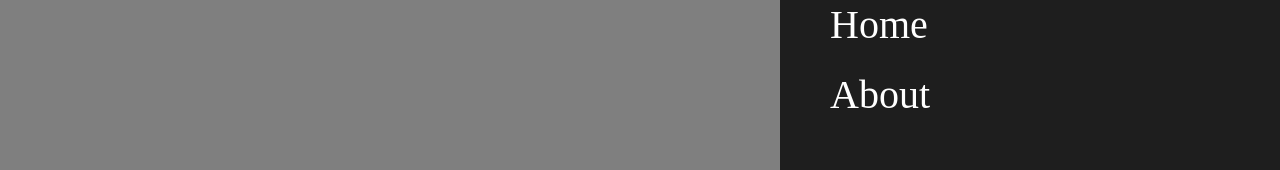
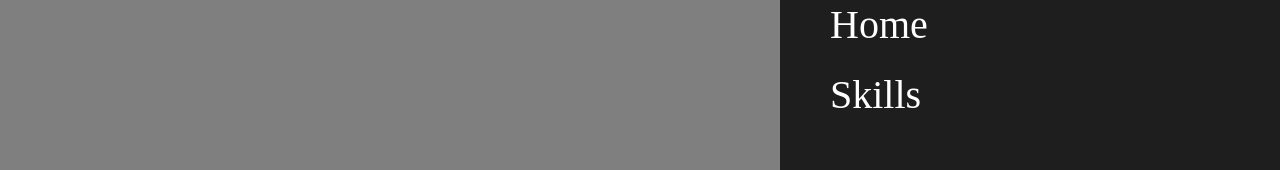
Before and after one commit to kyeryoong/youngwookim.me, a Next.js app: page / in a window 1280 px wide. Both pictures are taken after a click on the element 1106 px from the left and 75 px from the top of the page. Shown: the part 150-320 px from the top of the page. Built offline with nearby package versions, Linux system fonts and the light colour scheme.

Commit message:
chore: 메뉴바 기능 수정

```diff
--- a/src/components/header/menuBar/index.tsx
+++ b/src/components/header/menuBar/index.tsx
@@ -3,11 +3,19 @@ import store from '../../../stores/store';
 import { observer } from 'mobx-react';
 
 const MenuBar = observer(() => {
+  const handleMenuClick = () => {
+    store.setIsMenuOpen(false);
+  };
+
   return (
     <>
       <S.MeunBarWrapper className={store.isMenuOpen ? 'show' : 'hide'}>
-        <S.Menu>Home</S.Menu>
-        <S.Menu>About</S.Menu>
+        <S.Menu onClick={handleMenuClick} href="/">
+          Home
+        </S.Menu>
+        <S.Menu onClick={handleMenuClick} href="/skills">
+          Skills
+        </S.Menu>
       </S.MeunBarWrapper>
       <S.Background className={store.isMenuOpen ? 'show' : 'hide'} />
     </>
--- a/src/components/header/menuBar/styled.ts
+++ b/src/components/header/menuBar/styled.ts
@@ -1,5 +1,6 @@
 'use client';
 import styled from 'styled-components';
+import Link from 'next/link';
 
 export const Background = styled('div')`
   width: 100vw;
@@ -49,7 +50,7 @@ export const MeunBarWrapper = styled('div')`
   }
 `;
 
-export const Menu = styled('button')`
+export const Menu = styled(Link)`
   font-size: 2.5rem;
   height: 50px;
   line-height: 50px;
```
